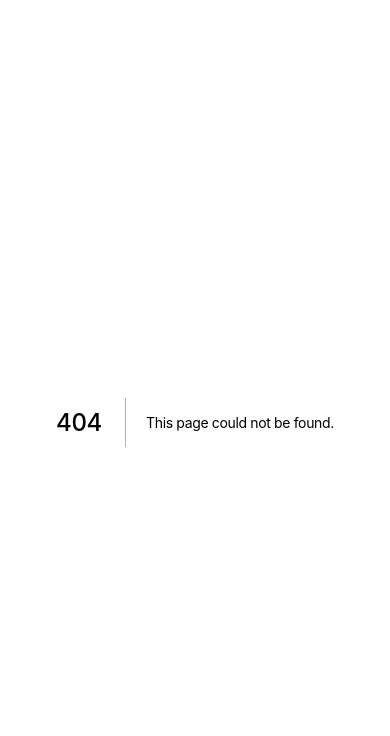
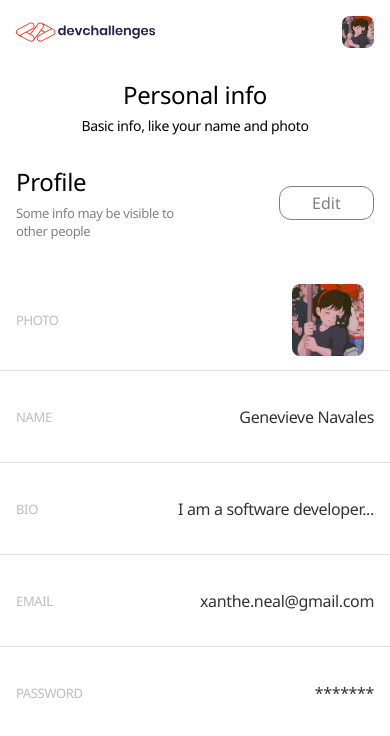
Before and after one commit to bibmode/authentication-app, a Next.js app: page /profile in a window 390 px wide. Before the commit this address had no page. Shown: the top 736 px of the page. Built offline with nearby package versions, Linux system fonts and the light colour scheme.

Commit message:
profile mobile

```diff
--- a/common/components/Layout.js
+++ b/common/components/Layout.js
@@ -1,6 +1,6 @@
 import { ThemeProvider } from "@emotion/react";
 import { createTheme } from "@mui/material";
-import { createContext } from "react";
+import { createContext, useState } from "react";
 
 export const theme = createTheme({
   palette: {
@@ -25,10 +25,22 @@ export const theme = createTheme({
 export const AppContext = createContext("");
 
 const Layout = (props) => {
+  const [menu, setMenu] = useState(false);
+
+  const handleClickAway = () => {
+    setMenu(!menu);
+  };
+
+  const handleClick = () => {
+    setMenu((prev) => !prev);
+  };
+
   return (
     <div>
       <ThemeProvider theme={theme}>
-        <AppContext.Provider value={{}}>
+        <AppContext.Provider
+          value={{ menu, setMenu, handleClickAway, handleClick }}
+        >
           <main>{props.children}</main>
         </AppContext.Provider>
       </ThemeProvider>
--- /dev/null
+++ b/common/components/Menu.js
@@ -0,0 +1,54 @@
+import {
+  List,
+  ListItem,
+  ListItemButton,
+  ListItemIcon,
+  ListItemText,
+  Divider,
+  Paper,
+  ClickAwayListener,
+} from "@mui/material";
+
+import AccountCircleIcon from "@mui/icons-material/AccountCircle";
+import LogoutIcon from "@mui/icons-material/Logout";
+import styles from "../../styles/Menu.module.scss";
+import { useContext } from "react";
+import { AppContext } from "./Layout";
+
+const Menu = () => {
+  const { setMenu, menu, handleClickAway } = useContext(AppContext);
+
+  return (
+    <ClickAwayListener onClickAway={handleClickAway}>
+      <div className={styles.wrapper}>
+        <Paper
+          sx={{
+            width: "18.8rem",
+          }}
+        >
+          <List>
+            <ListItem disablePadding>
+              <ListItemButton>
+                <ListItemIcon>
+                  <AccountCircleIcon />
+                </ListItemIcon>
+                <ListItemText primary="Inbox" />
+              </ListItemButton>
+            </ListItem>
+            <Divider />
+            <ListItem disablePadding>
+              <ListItemButton>
+                <ListItemIcon>
+                  <LogoutIcon />
+                </ListItemIcon>
+                <ListItemText primary="Logout" />
+              </ListItemButton>
+            </ListItem>
+          </List>
+        </Paper>
+      </div>
+    </ClickAwayListener>
+  );
+};
+
+export default Menu;
--- /dev/null
+++ b/common/components/Profile.js
@@ -0,0 +1,76 @@
+import { Button, ClickAwayListener, Container, Divider } from "@mui/material";
+import { useContext } from "react";
+import styles from "../../styles/Profile.module.scss";
+import { AppContext } from "./Layout";
+import Menu from "./Menu";
+
+const Profile = () => {
+  const { menu, handleClick } = useContext(AppContext);
+
+  return (
+    <div className={styles.wrapper}>
+      <Container sx={{ position: "relative" }}>
+        <div className={styles.header}>
+          <img
+            className={styles.headerLogo}
+            src="devchallenges.svg"
+            alt="logo"
+          />
+
+          <button
+            onClick={handleClick}
+            type="button"
+            className={styles.headerProfile}
+          >
+            <img src="user.jpg" alt="user profile" />
+          </button>
+          {menu && <Menu />}
+        </div>
+
+        <h1>Personal info</h1>
+        <p>Basic info, like your name and photo</p>
+
+        <div className={styles.main}>
+          <div className={styles.mainTopBar}>
+            <h2>Profile</h2>
+            <p>Some info may be visible to other people</p>
+            <Button variant="outlined">Edit</Button>
+          </div>
+
+          <div className={styles.mainItem}>
+            <h3>photo</h3>
+            <div className={styles.mainItemPicture}>
+              <img src="user.jpg" alt="user profile" />
+            </div>
+          </div>
+          <Divider />
+
+          <div className={styles.mainItem}>
+            <h3>name</h3>
+            <p>Genevieve Navales</p>
+          </div>
+          <Divider />
+
+          <div className={styles.mainItem}>
+            <h3>bio</h3>
+            <p>I am a software developer...</p>
+          </div>
+          <Divider />
+
+          <div className={styles.mainItem}>
+            <h3>email</h3>
+            <p>xanthe.neal@gmail.com</p>
+          </div>
+          <Divider />
+
+          <div className={styles.mainItem}>
+            <h3>password</h3>
+            <p>*******</p>
+          </div>
+        </div>
+      </Container>
+    </div>
+  );
+};
+
+export default Profile;
--- /dev/null
+++ b/pages/profile.js
@@ -0,0 +1,11 @@
+import Profile from "../common/components/Profile";
+
+const ProfilePage = () => {
+  return (
+    <div>
+      <Profile />
+    </div>
+  );
+};
+
+export default ProfilePage;
--- a/styles/LoginBox.module.scss
+++ b/styles/LoginBox.module.scss
@@ -11,6 +11,7 @@
     font-weight: 600;
     font-size: 1.8rem;
     line-height: 2.5rem;
+    margin-block: 2rem 1.8rem;
   }
 
   p {
--- /dev/null
+++ b/styles/Menu.module.scss
@@ -0,0 +1,9 @@
+.wrapper {
+  position: absolute;
+  right: 2.2rem;
+  top: 5rem;
+
+  hr {
+    margin-inline: 0;
+  }
+}
--- /dev/null
+++ b/styles/Profile.module.scss
@@ -0,0 +1,135 @@
+.wrapper {
+  margin-block: 1.6rem;
+  letter-spacing: -0.035em;
+  text-align: center;
+  overflow-x: hidden;
+
+  h1 {
+    font-weight: 300;
+    font-size: 2.4rem;
+    line-height: 3.3rem;
+    margin-bottom: 0.5rem;
+  }
+
+  p {
+    font-weight: 300;
+    font-size: 1.4rem;
+    line-height: 1.9rem;
+  }
+
+  hr {
+    margin-inline: -3rem;
+  }
+}
+
+.header {
+  display: flex;
+  justify-content: space-between;
+  margin-bottom: 3rem;
+
+  &Logo {
+    width: 14rem;
+    height: auto;
+  }
+
+  &Profile {
+    width: 3.2rem;
+    height: 3.2rem;
+    background-color: transparent;
+    border: none;
+    outline: none;
+    cursor: pointer;
+
+    img {
+      width: 100%;
+      height: 100%;
+      object-fit: cover;
+      border-radius: 0.8rem;
+    }
+  }
+}
+
+.main {
+  &TopBar {
+    display: grid;
+    grid-template-columns: 1fr max-content;
+    grid-template-rows: auto;
+    grid-template-areas:
+      "subheader button"
+      "description button";
+
+    text-align: left;
+    margin-block: 3rem;
+
+    h2 {
+      grid-area: subheader;
+      font-size: 2.4rem;
+      line-height: 3.3rem;
+      font-weight: 400;
+      margin-bottom: 0.6rem;
+    }
+
+    p {
+      grid-area: description;
+      font-weight: 500;
+      font-size: 1.3rem;
+      line-height: 1.8rem;
+      max-width: 18rem;
+
+      color: #828282;
+    }
+
+    button {
+      grid-area: button;
+      width: 9.53rem;
+      align-self: center;
+      border-radius: 1.2rem;
+      font-weight: 500;
+      font-size: 1.6rem;
+      line-height: 2.2rem;
+      text-transform: none;
+
+      color: #828282;
+      border-color: #828282;
+
+      &:focus {
+        border-color: #828282;
+      }
+    }
+  }
+
+  &Item {
+    display: flex;
+    align-items: center;
+    justify-content: space-between;
+    padding-block: 1.4rem;
+    min-height: 9.1rem;
+
+    h3 {
+      color: #bdbdbd;
+      font-size: 1.3rem;
+      font-weight: 400;
+      text-transform: uppercase;
+    }
+
+    p {
+      color: #333333;
+      font-size: 1.6rem;
+      line-height: 2.2rem;
+      font-weight: 500;
+    }
+
+    &Picture {
+      width: 7.2rem;
+      height: 7.2rem;
+      margin-right: 1rem;
+    }
+
+    img {
+      width: 100%;
+      height: 100%;
+      object-fit: cover;
+      border-radius: 0.8rem;
+    }
+  }
+}
--- a/styles/globals.scss
+++ b/styles/globals.scss
@@ -19,6 +19,13 @@ a {
 
 * {
   box-sizing: border-box;
+  margin: 0;
+  padding: 0;
+}
+
+.css-5mb3d8-MuiContainer-root {
+  padding-left: 18px !important;
+  padding-right: 18px !important;
 }
 
 .css-40auor-MuiInputBase-root-MuiOutlinedInput-root {
```
Also changed, not shown: common/components/LoginBox.js (+3 -8 lines), public/user.jpg (added).
